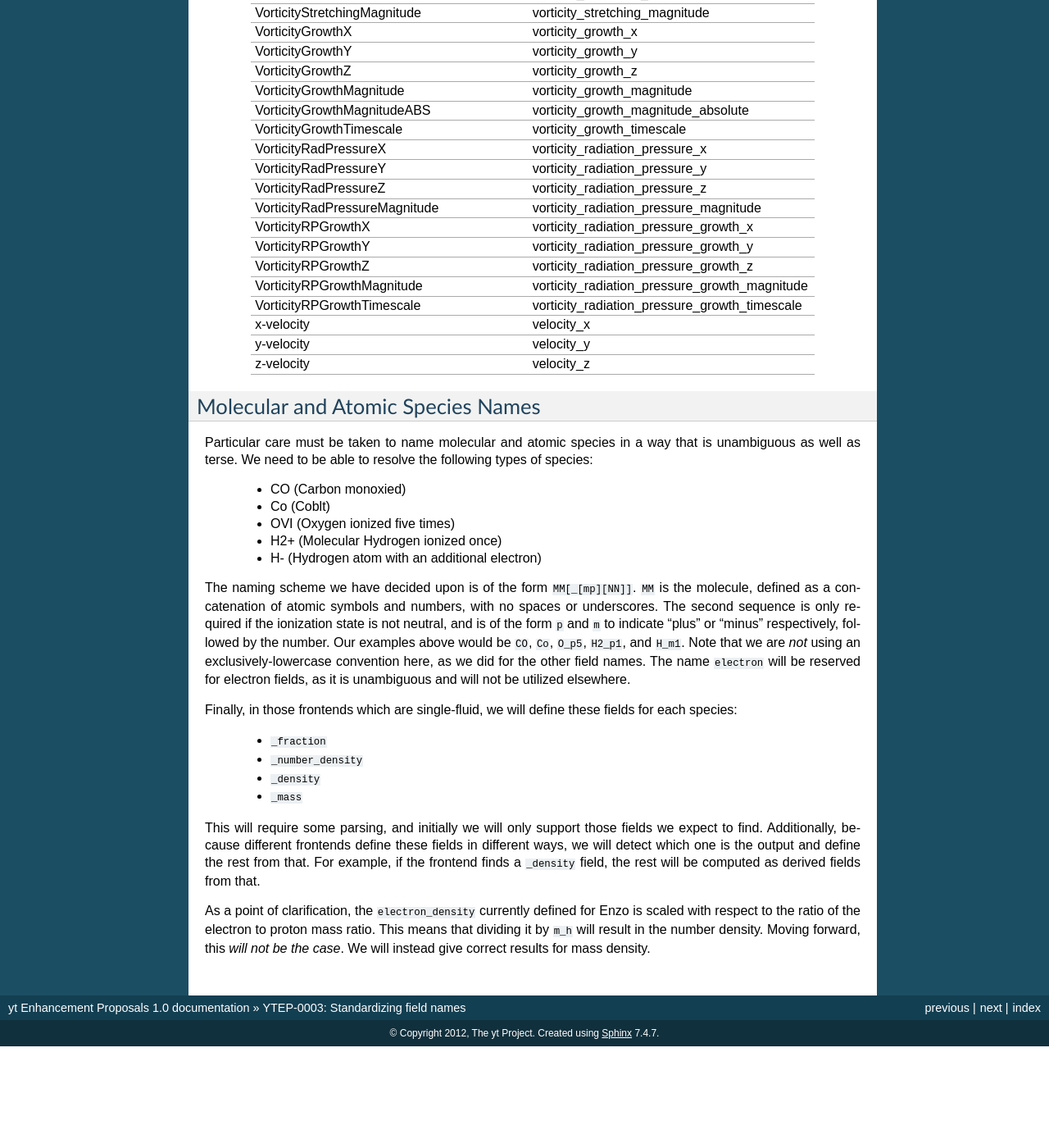
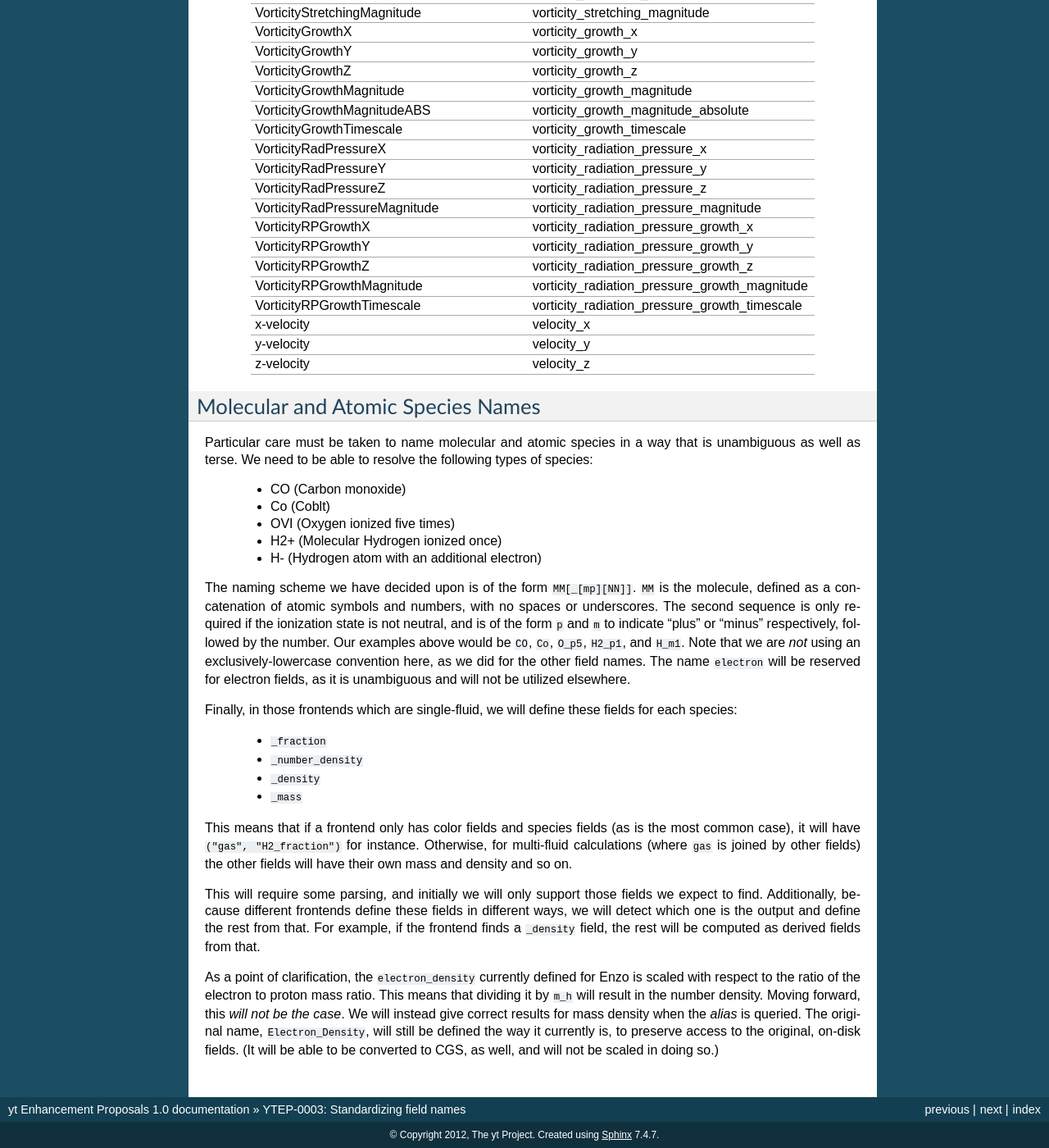
Before and after one commit to yt-project/ytep, a Sphinx documentation site: the page built from source/YTEPs/YTEP-0003.rst, in a window 1280 px wide and 1400 px high, scrolled down 5202 px. Shown: the whole window at 82% size. Built offline with Sphinx 7.4.7, drawn with Linux system fonts in a browser that asks for light colours; formulas are drawn with MathJax 3; before the commit the page ends 6478 px from its top, so only the background shows below that.

Commit message:
Updating from comments.

```diff
--- a/source/YTEPs/YTEP-0003.rst
+++ b/source/YTEPs/YTEP-0003.rst
@@ -272,7 +272,7 @@ Particular care must be taken to name molecular and atomic species in a way
 that is unambiguous as well as terse.  We need to be able to resolve the
 following types of species:
 
- * CO (Carbon monoxied)
+ * CO (Carbon monoxide)
  * Co (Coblt)
  * OVI (Oxygen ionized five times)
  * H2+ (Molecular Hydrogen ionized once)
@@ -296,6 +296,11 @@ for each species:
   * ``_density``
   * ``_mass``
 
+This means that if a frontend only has color fields and species fields (as is
+the most common case), it will have ``("gas", "H2_fraction")`` for instance.
+Otherwise, for multi-fluid calculations (where ``gas`` is joined by other
+fields) the other fields will have their own mass and density and so on.
+
 This will require some parsing, and initially we will only support those fields
 we expect to find.  Additionally, because different frontends define these
 fields in different ways, we will detect which one is the output and define the
@@ -306,4 +311,7 @@ As a point of clarification, the ``electron_density`` currently defined for
 Enzo is scaled with respect to the ratio of the electron to proton mass ratio.
 This means that dividing it by ``m_h`` will result in the number density.
 Moving forward, this *will not be the case*.  We will instead give correct
-results for mass density.
+results for mass density when the *alias* is queried.  The original name,
+``Electron_Density``, will still be defined the way it currently is, to
+preserve access to the original, on-disk fields.  (It will be able to be
+converted to CGS, as well, and will not be scaled in doing so.)
```
